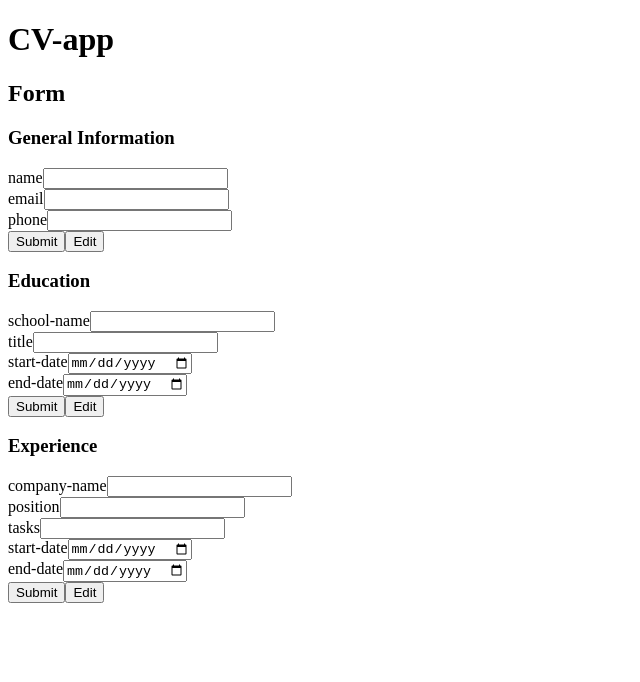
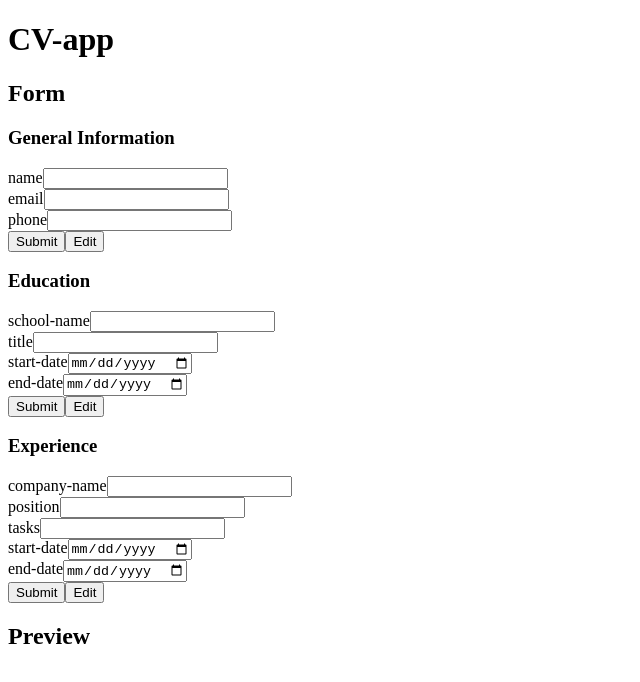
Before and after one commit to MaslowskiLukasz/cv-app, a React (Create React App) app: page / in a window 1280 px wide. Shown: the top 682 px of the page, without its empty margins (0-640 px from the left). Built offline with nearby package versions, Linux system fonts and the light colour scheme.

Commit message:
Add Preview component

```diff
--- a/src/App.js
+++ b/src/App.js
@@ -1,5 +1,6 @@
 import React, { Component } from 'react';
 import Form from './components/Form';
+import Preview from './components/Preview';
 import formFields from './common/formFields';
 
 class App extends Component {
@@ -7,7 +8,8 @@ class App extends Component {
     return (
       <div className="App">
         <h1>CV-app</h1>
-        <Form sections={formFields}/>
+        <Form sections={formFields} />
+        <Preview />
       </div>
     );
   }
--- /dev/null
+++ b/src/components/Preview.js
@@ -0,0 +1,13 @@
+import React, { Component } from 'react';
+
+class Preview extends Component {
+  render() {
+    return (
+      <div className='preview'>
+        <h2>Preview</h2>
+      </div>
+    )
+  }
+}
+
+export default Preview;
```
